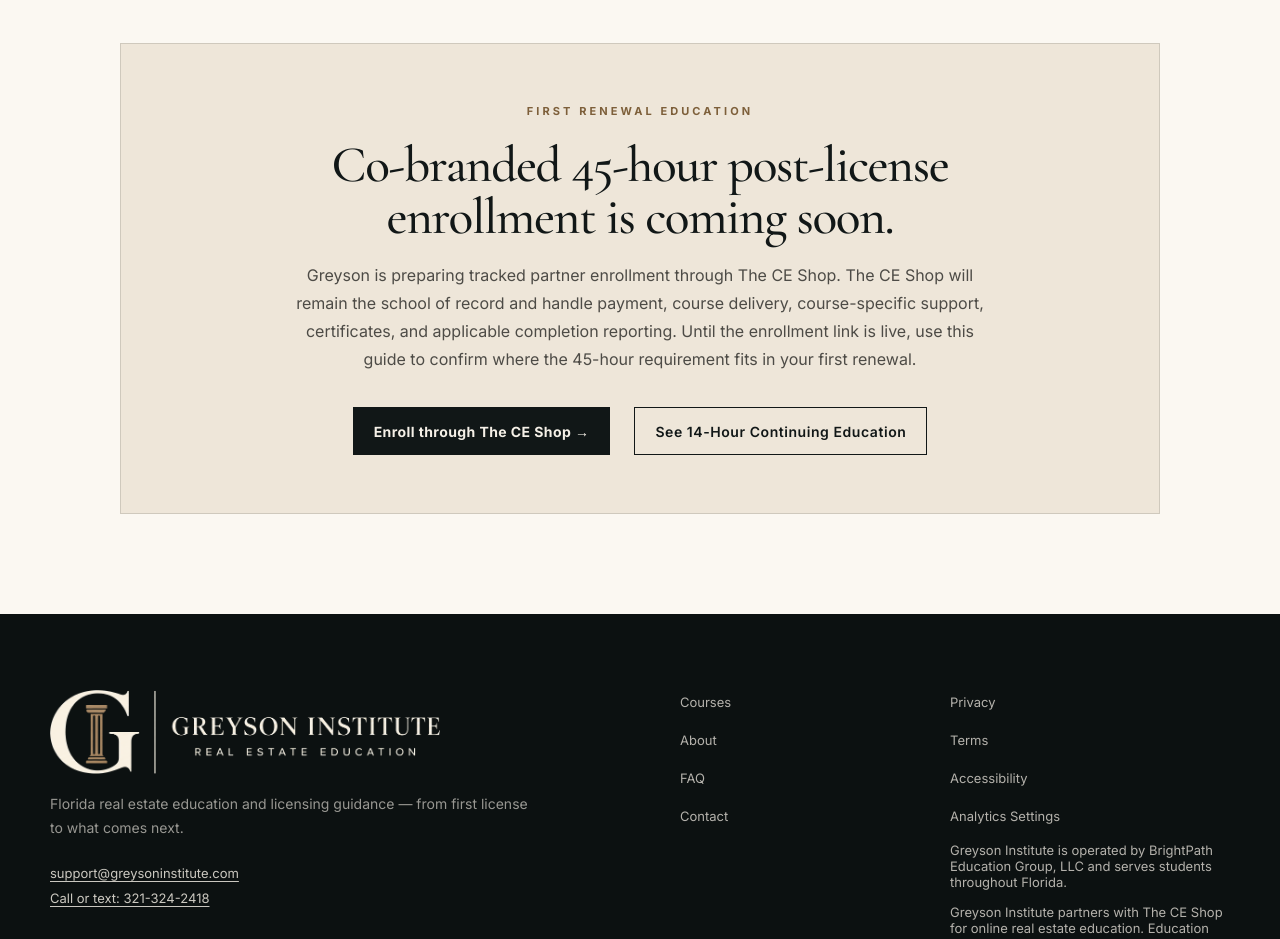
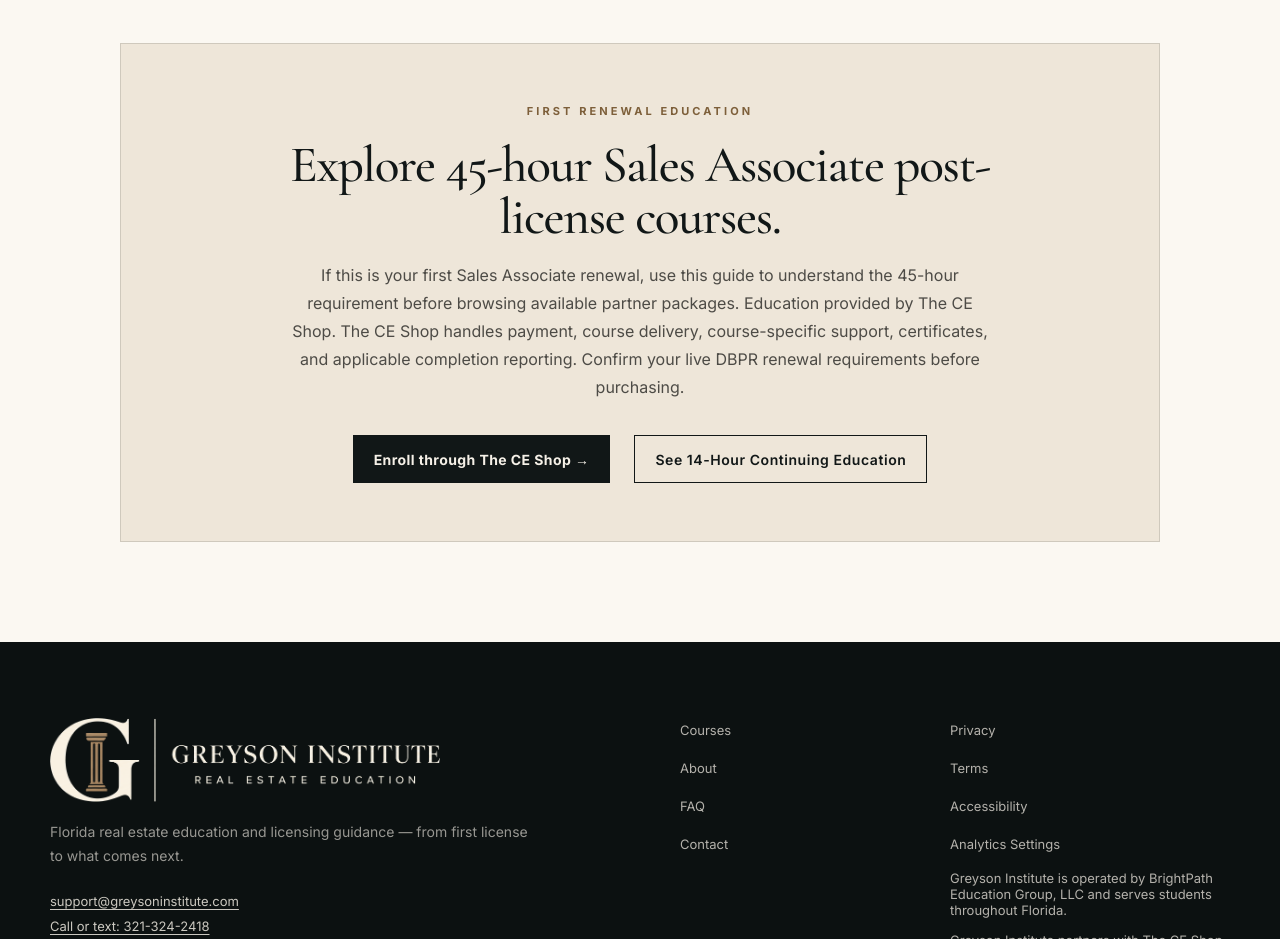
Before and after one commit to BrianLook/Greyson-Institute-Website, a Next.js app: page /florida-45-hour-post-license-requirements in a window 1280 px wide. Shown: the part 7720-8659 px from the top of the page. Built offline with nearby package versions, Linux system fonts and the light colour scheme.

Commit message:
Refresh live CE Shop enrollment guidance and remove obsolete coming-soon copy

```diff
--- a/app/florida-45-hour-post-license-requirements/page.tsx
+++ b/app/florida-45-hour-post-license-requirements/page.tsx
@@ -945,7 +945,7 @@ export default function Florida45HourPostLicenseRequirementsPage() {
               marginRight: "auto",
             }}
           >
-            Co-branded 45-hour post-license enrollment is coming soon.
+            Explore 45-hour Sales Associate post-license courses.
           </h2>
 
           <p
@@ -956,12 +956,12 @@ export default function Florida45HourPostLicenseRequirementsPage() {
               marginRight: "auto",
             }}
           >
-            Greyson is preparing tracked partner enrollment through The CE Shop.
-            The CE Shop will remain the school of record and handle payment,
-            course delivery, course-specific support, certificates, and
-            applicable completion reporting. Until the enrollment link is live,
-            use this guide to confirm where the 45-hour requirement fits in your
-            first renewal.
+            If this is your first Sales Associate renewal, use this guide
+            to understand the 45-hour requirement before browsing available
+            partner packages. Education provided by The CE Shop. The CE Shop
+            handles payment, course delivery, course-specific support,
+            certificates, and applicable completion reporting. Confirm your
+            live DBPR renewal requirements before purchasing.
           </p>
 
           <div
```
